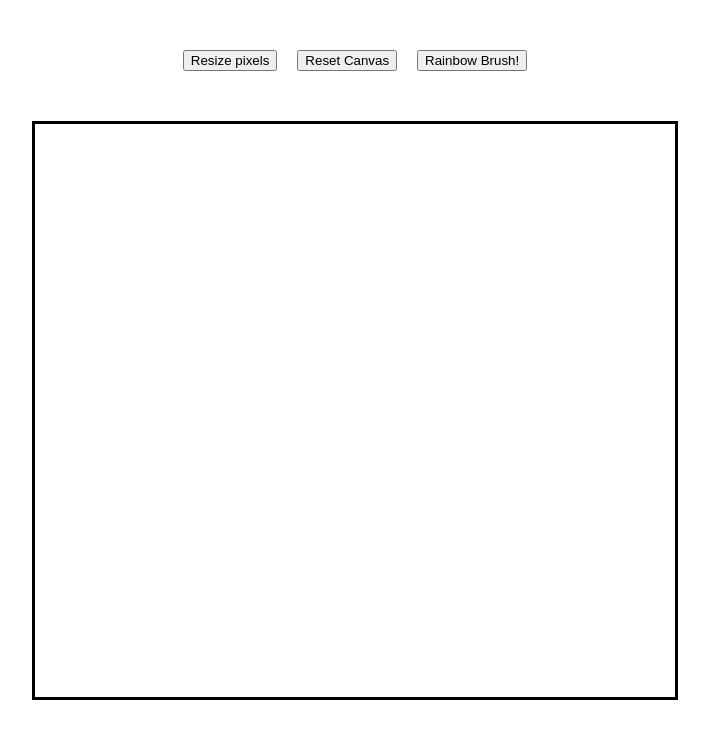
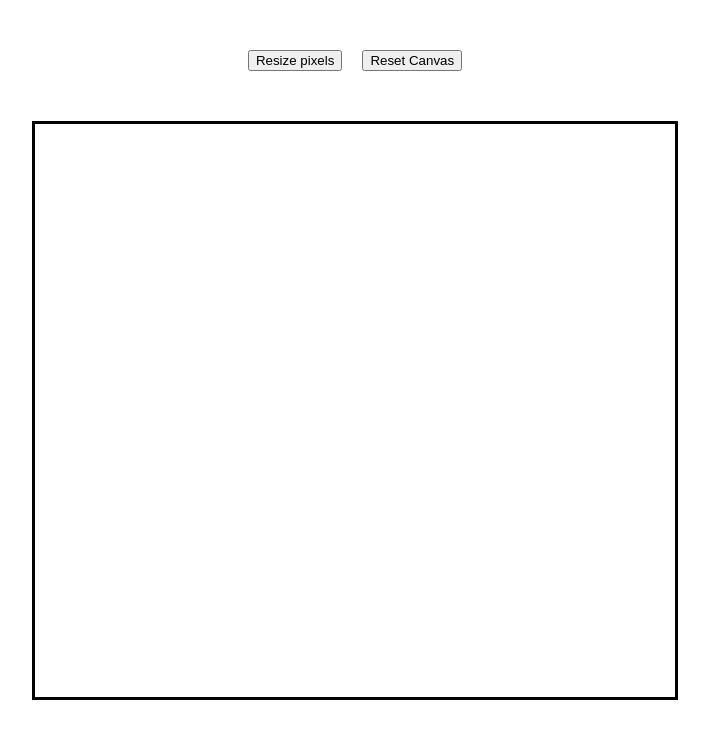
Before and after one commit to mawilliams098/etch-a-sketch, a plain HTML site: page index.html in a window 1280 px wide. Shown: the whole page, without its empty margins (285-994 px from the left). Drawn offline with Linux system fonts and the light colour scheme.

Commit message:
Remove rainbow brush button

```diff
--- a/index.html
+++ b/index.html
@@ -11,7 +11,6 @@
     <div id="button-container">
         <button id="resize">Resize pixels</button>
         <button id="reset">Reset Canvas</button>
-        <button id="rainbow">Rainbow Brush!</button>
     </div>
     <div id="canvas"></div>
 </body>
--- a/script.js
+++ b/script.js
@@ -59,7 +59,3 @@ reset.addEventListener("click", (event) => {
         pixel.style["background-color"] = "white";
     })
 })
-
-// rainbow.addEventListener("click", (event) => {
-
-// })
```
